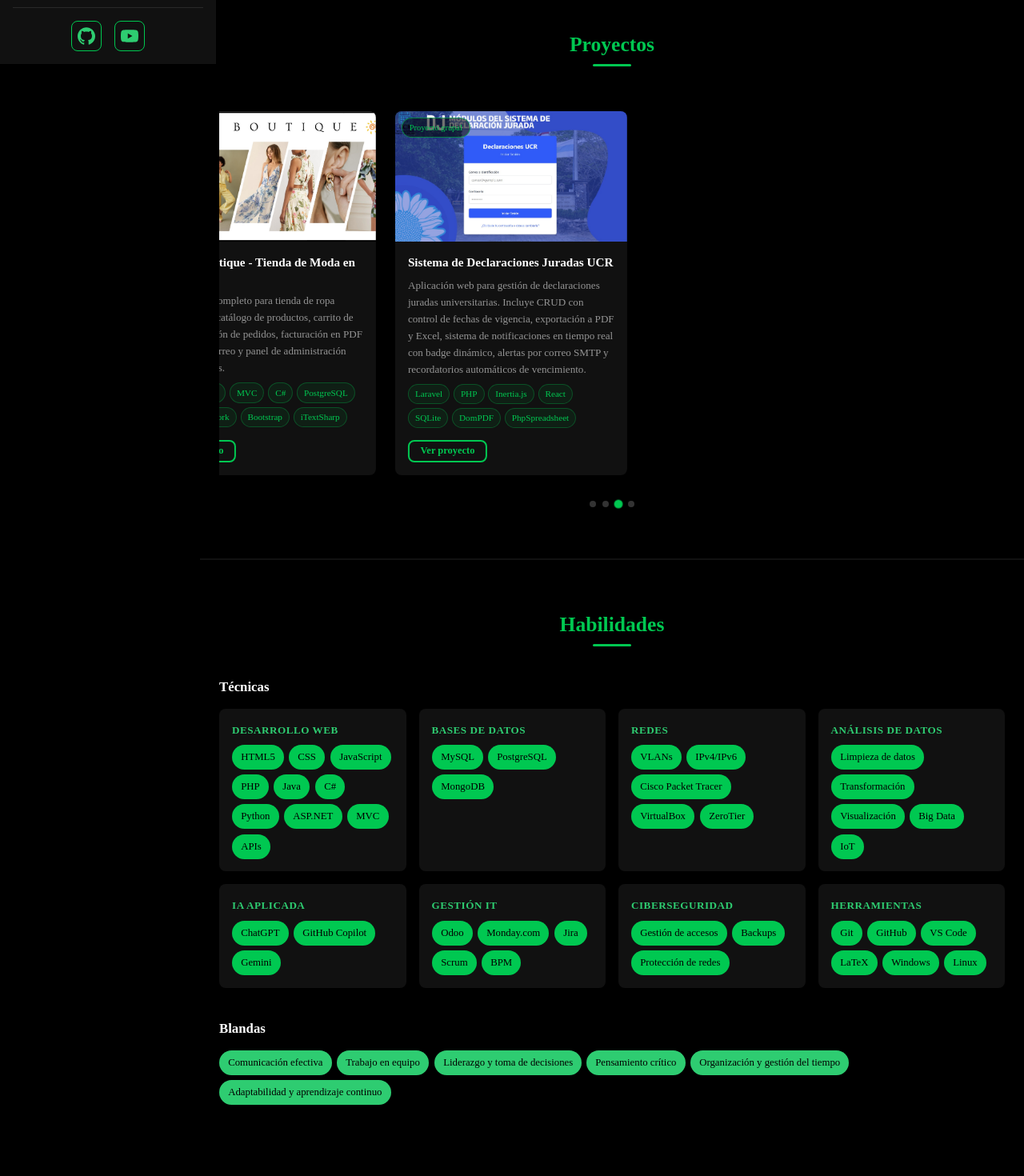
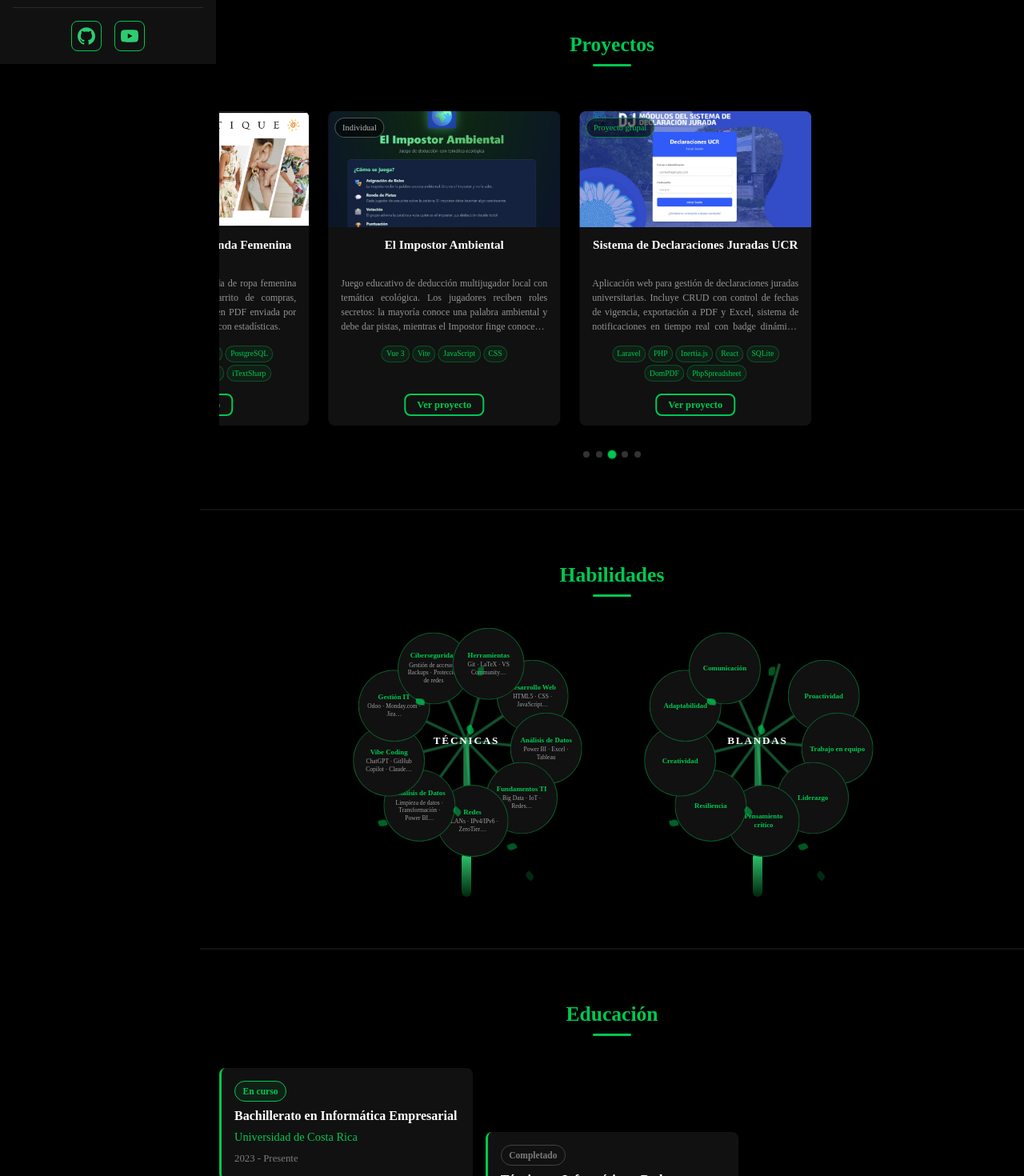
Before and after one commit to JCarlosJimenezC/portafolio-personal, a Vue app: page /#contacto in a window 1280 px wide. Shown: the part 720-2190 px from the top of the page at 80% size. Built offline with nearby package versions, Linux system fonts and the light colour scheme.

Commit message:
Actualización de componentes: se agg una img de un proyecto nuevo, se codificaron las skills  para que simularan un árbol, se agg el segundo apellido en el header, y se mejoro el sobre mi

```diff
--- a/public/data/portafolio.json
+++ b/public/data/portafolio.json
@@ -42,7 +42,7 @@
     },
     {
       "id": 3,
-      "titulo": "Aurora Boutique - Tienda de Moda en Línea",
+      "titulo": "Aurora Boutique — Tienda Femenina",
       "descripcion": "E-commerce completo para tienda de ropa femenina con catálogo de productos, carrito de compras, gestión de pedidos, facturación en PDF enviada por correo y panel de administración con estadísticas.",
       "imagen": "aurora-boutique.jpg",
       "tecnologias": ["ASP.NET Core", "MVC", "C#", "PostgreSQL", "Entity Framework", "Bootstrap", "iTextSharp"],
@@ -50,6 +50,17 @@
       "curso": "IF-5100 Administración de Bases de Datos · I Ciclo 2026",
       "profesor": "MSc. Andrés Alberto Cortés Fuentes",
       "grupal": true
+    },
+    {
+      "id": 5,
+      "titulo": "El Impostor Ambiental",
+      "descripcion": "Juego educativo de deducción multijugador local con temática ecológica. Los jugadores reciben roles secretos: la mayoría conoce una palabra ambiental y debe dar pistas, mientras el Impostor finge conocerla. Incluye efectos de sonido, animaciones CSS y 15 palabras temáticas.",
+      "imagen": "El_Impostor_Ambiental.png",
+      "tecnologias": ["Vue 3", "Vite", "JavaScript", "CSS"],
+      "enlace": "https://github.com/JCarlosJimenezC/Video-Juego---Impostor-Ambiental",
+      "curso": "IF-7102 Multimedios · I Ciclo 2026",
+      "profesor": "Lic. Iván Alonso Chavarría Cubero",
+      "grupal": false
     },
     {
       "id": 4,
@@ -126,21 +137,25 @@
         "categoria": "Desarrollo Web",
         "tecnologias": ["HTML5", "CSS", "JavaScript", "PHP", "Java", "C#", "Python", "ASP.NET", "MVC", "APIs"]
       },
+     {
+        "categoria": "Análisis de Datos",
+        "tecnologias": ["Power BI", "Excel", "Tableau"]
+      },
       {
-        "categoria": "Bases de Datos",
-        "tecnologias": ["MySQL", "PostgreSQL", "MongoDB"]
+        "categoria": "Fundamentos TI",
+        "tecnologias": ["Big Data", "IoT", "Redes", "Ciberseguridad"]
       },
       {
         "categoria": "Redes",
-        "tecnologias": ["VLANs", "IPv4/IPv6", "Cisco Packet Tracer", "VirtualBox", "ZeroTier"]
+        "tecnologias": ["VLANs", "IPv4/IPv6", "ZeroTier","Cisco Packet Tracer", "VirtualBox"]
       },
       {
         "categoria": "Análisis de Datos",
-        "tecnologias": ["Limpieza de datos", "Transformación", "Visualización", "Big Data", "IoT"]
+        "tecnologias": ["Limpieza de datos", "Transformación", "Power BI","Visualización", "IoT","Big Data"]
       },
       {
-        "categoria": "IA Aplicada",
-        "tecnologias": ["ChatGPT", "GitHub Copilot", "Gemini"]
+     "categoria": "Vibe Coding",
+"tecnologias": ["ChatGPT", "GitHub Copilot", "Claude", "Gemini"]
       },
       {
         "categoria": "Gestión IT",
@@ -152,16 +167,18 @@
       },
       {
         "categoria": "Herramientas",
-        "tecnologias": ["Git", "GitHub", "VS Code", "LaTeX", "Windows", "Linux"]
+        "tecnologias": ["Git", "LaTeX","VS Community", "GitHub", "VS Code", "Windows", "Linux"]
       }
     ],
     "blandas": [
-      "Comunicación efectiva",
+      "Proactividad",
       "Trabajo en equipo",
-      "Liderazgo y toma de decisiones",
+      "Liderazgo",
       "Pensamiento crítico",
-      "Organización y gestión del tiempo",
-      "Adaptabilidad y aprendizaje continuo"
+      "Resiliencia",
+      "Creatividad",
+      "Adaptabilidad",
+      "Comunicación"
     ]
   },
 
--- a/src/components/About.vue
+++ b/src/components/About.vue
@@ -4,6 +4,10 @@
 
       <!-- Foto circular centrada -->
       <div class="foto-ondas" v-if="!imgFallback">
+        <div class="onda onda-suave onda-s1"></div>
+        <div class="onda onda-suave onda-s2"></div>
+        <div class="onda onda-freq onda-f1"></div>
+        <div class="onda onda-freq onda-f2"></div>
         <img
           class="about-foto"
           :src="fotoSrc"
@@ -229,22 +233,44 @@ onMounted(() => {
   align-items: center;
 }
 
-.foto-ondas::before,
-.foto-ondas::after {
-  content: '';
+.onda {
   position: absolute;
   inset: 0;
   border-radius: 50%;
-  border: 2px solid var(--verde-2);
   opacity: 0;
-  animation: onda 2.4s ease-out infinite;
+  pointer-events: none;
 }
 
-.foto-ondas::after { animation-delay: 1.2s; }
+/* Anillos suaves */
+.onda-suave {
+  border: 2px solid var(--verde-2);
+  animation: onda-circulo 2.6s ease-out infinite;
+}
+.onda-s1 { animation-delay: 0s; }
+.onda-s2 { animation-delay: 1.3s; }
 
-@keyframes onda {
-  0%   { transform: scale(1);   opacity: 0.65; }
-  100% { transform: scale(2.6); opacity: 0; }
+/* Anillos tipo frecuencia: segmentados + rotan */
+.onda-freq {
+  background: repeating-conic-gradient(
+    from 0deg,
+    var(--verde-2) 0deg 5deg,
+    transparent 5deg 16deg
+  );
+  -webkit-mask: radial-gradient(farthest-side, transparent calc(100% - 3px), #fff calc(100% - 3px));
+  mask: radial-gradient(farthest-side, transparent calc(100% - 3px), #fff calc(100% - 3px));
+  animation: onda-frecuencia 2.6s ease-out infinite;
+}
+.onda-f1 { animation-delay: 0.65s; }
+.onda-f2 { animation-delay: 1.95s; }
+
+@keyframes onda-circulo {
+  0%   { transform: scale(1);   opacity: 0.7; }
+  100% { transform: scale(1.75); opacity: 0; }
+}
+
+@keyframes onda-frecuencia {
+  0%   { transform: scale(1)    rotate(0deg);   opacity: 0.7; }
+  100% { transform: scale(1.75) rotate(135deg); opacity: 0; }
 }
 
 .about-foto {
@@ -368,6 +394,10 @@ onMounted(() => {
   padding: var(--espacio-sm) var(--espacio-md);
   box-shadow: var(--sombra-md);
   flex: 1;
+  display: flex;
+  flex-direction: column;
+  justify-content: center;
+  gap: var(--espacio-xs);
   transition: transform 0.3s ease, box-shadow 0.3s ease;
 }
 
@@ -382,7 +412,7 @@ onMounted(() => {
   font-weight: 600;
   letter-spacing: 0.05em;
   text-transform: uppercase;
-  margin-bottom: var(--espacio-xs);
+  text-align: center;
   max-width: none;
 }
 
--- a/src/components/Gallery.vue
+++ b/src/components/Gallery.vue
@@ -248,7 +248,7 @@ onUnmounted(() => { clearInterval(trackInterval); clearTimeout(navTimeout) })
 .proyecto-img-wrapper {
   position: relative;
   width: 100%;
-  aspect-ratio: 16 / 9;
+  aspect-ratio: 2 / 1;
   overflow: hidden;
   background: rgba(0,0,0,0.3);
 }
@@ -272,26 +272,45 @@ onUnmounted(() => { clearInterval(trackInterval); clearTimeout(navTimeout) })
 .badge-individual { background: rgba(0,0,0,.55); border: 1px solid rgba(255,255,255,.3); color: rgba(255,255,255,.7); }
 
 .proyecto-info {
-  padding: var(--espacio-sm);
+  padding: 0.75rem var(--espacio-sm);
   display: flex;
   flex-direction: column;
-  gap: 0.5rem;
+  gap: 0.55rem;
   flex: 1;
 }
-.proyecto-titulo { color: var(--blanco); font-size: 0.95rem; }
-.proyecto-desc   { color: var(--gris-claro); font-size: 0.82rem; line-height: 1.6; }
+.proyecto-titulo {
+  color: var(--blanco);
+  font-size: 0.95rem;
+  text-align: center;
+  display: -webkit-box;
+  -webkit-line-clamp: 2;
+  -webkit-box-orient: vertical;
+  overflow: hidden;
+  min-height: 2.5rem;
+}
+.proyecto-desc {
+  color: var(--gris-claro);
+  font-size: 0.75rem;
+  line-height: 1.5;
+  text-align: justify;
+  display: -webkit-box;
+  -webkit-line-clamp: 4;
+  -webkit-box-orient: vertical;
+  overflow: hidden;
+  min-height: 4.5rem;
+}
 
-.proyecto-tags { display: flex; flex-wrap: wrap; gap: 0.3rem; }
+.proyecto-tags { display: flex; flex-wrap: wrap; gap: 0.2rem; min-height: 2.8rem; align-content: flex-start; margin-top: 0.4rem; justify-content: center; }
 .proyecto-tag {
-  font-size: 0.7rem;
-  padding: 0.15rem 0.5rem;
+  font-size: 0.6rem;
+  padding: 0.1rem 0.35rem;
   border-radius: 999px;
   background: rgba(0,200,81,.08);
   color: var(--verde-2);
   border: 1px solid rgba(0,200,81,.3);
 }
 
-.proyecto-footer { margin-top: auto; padding-top: 0.4rem; }
+.proyecto-footer { margin-top: auto; padding-top: 0.4rem; display: flex; justify-content: center; }
 .proyecto-btn {
   background-color: transparent;
   border: 2px solid var(--verde-2);
--- a/src/components/Header.vue
+++ b/src/components/Header.vue
@@ -18,7 +18,7 @@
         height="90"
         decoding="async"
       />
-      <h2 class="nombre">Juan Carlos Jiménez</h2>
+      <h2 class="nombre">Juan Carlos Jiménez Castrillo</h2>
       <p class="titulo">Informática Empresarial</p>
     </div>
 
--- a/src/components/Skills.vue
+++ b/src/components/Skills.vue
@@ -2,59 +2,132 @@
   <section id="skills" class="skills section">
     <div class="container">
       <h2 class="titulo-seccion">Habilidades</h2>
+      <div class="bosque">
 
-      <div class="skills-bloque">
-        <h3 class="skills-subtitulo">Técnicas</h3>
-        <div class="categorias-grid">
-          <div
-            v-for="cat in habilidades.tecnicas"
-            :key="cat.categoria"
-            class="categoria"
-          >
-            <p class="categoria-nombre">{{ cat.categoria }}</p>
-            <div class="tags">
-              <span
-                v-for="(tech, i) in cat.tecnologias"
-                :key="tech"
-                class="tag"
-                :style="{ animationDelay: `${i * 55}ms` }"
-              >{{ tech }}</span>
+        <!-- Árbol 1: Técnicas -->
+        <div class="arbol">
+          <div class="copa">
+            <!-- Tronco fijo (no gira) -->
+            <svg class="svg-tronco" viewBox="0 0 100 100" preserveAspectRatio="none" aria-hidden="true">
+              <line x1="50" y1="100" x2="50" y2="50" class="linea-tronco"/>
+            </svg>
+
+            <!-- Copa giratoria -->
+            <div class="orbita">
+              <svg class="svg-ramas" viewBox="0 0 100 100" preserveAspectRatio="none" aria-hidden="true">
+                <line v-for="(pos, i) in posiciones" :key="i"
+                      x1="50" y1="50" :x2="pos.left" :y2="pos.top"
+                      class="linea-rama"/>
+              </svg>
+              <div
+                v-for="(cat, i) in habilidades.tecnicas"
+                :key="cat.categoria"
+                class="hoja-ancla"
+                :style="`left:${posiciones[i].left}%;top:${posiciones[i].top}%`"
+              >
+                <div class="hoja" :title="cat.tecnologias.join(', ')">
+                  <span class="hoja-nombre">{{ cat.categoria }}</span>
+                  <span class="hoja-techs">{{ cat.tecnologias.slice(0, 3).join(' · ') }}{{ cat.tecnologias.length > 3 ? '…' : '' }}</span>
+                </div>
+              </div>
             </div>
+
+            <!-- Hojas cayendo -->
+            <div v-for="(h, i) in hojasCayendo" :key="`t${i}`"
+                 class="hoja-cae" :class="`cae-${h.v}`"
+                 :style="`left:${h.x}%;animation-duration:${h.dur}s;animation-delay:${h.del}s`"
+                 aria-hidden="true"></div>
+
+            <span class="copa-titulo">Técnicas</span>
           </div>
+          <div class="tronco"></div>
         </div>
-      </div>
 
-      <div class="skills-bloque">
-        <h3 class="skills-subtitulo">Blandas</h3>
-        <div class="tags">
-          <span
-            v-for="(habilidad, i) in habilidades.blandas"
-            :key="habilidad"
-            class="tag tag--blanda"
-            :style="{ animationDelay: `${i * 80}ms` }"
-          >{{ habilidad }}</span>
+        <!-- Árbol 2: Blandas -->
+        <div class="arbol">
+          <div class="copa">
+            <svg class="svg-tronco" viewBox="0 0 100 100" preserveAspectRatio="none" aria-hidden="true">
+              <line x1="50" y1="100" x2="50" y2="50" class="linea-tronco"/>
+            </svg>
+
+            <div class="orbita">
+              <svg class="svg-ramas" viewBox="0 0 100 100" preserveAspectRatio="none" aria-hidden="true">
+                <line v-for="(pos, i) in posiciones" :key="i"
+                      x1="50" y1="50" :x2="pos.left" :y2="pos.top"
+                      class="linea-rama"/>
+              </svg>
+              <div
+                v-for="(hab, i) in habilidades.blandas"
+                :key="hab"
+                class="hoja-ancla"
+                :style="`left:${posiciones[i].left}%;top:${posiciones[i].top}%`"
+              >
+                <div class="hoja">
+                  <span class="hoja-nombre">{{ hab }}</span>
+                </div>
+              </div>
+            </div>
+
+            <!-- Hojas cayendo -->
+            <div v-for="(h, i) in hojasCayendo" :key="`b${i}`"
+                 class="hoja-cae" :class="`cae-${h.v}`"
+                 :style="`left:${h.x}%;animation-duration:${h.dur}s;animation-delay:${h.del}s`"
+                 aria-hidden="true"></div>
+
+            <span class="copa-titulo">Blandas</span>
+          </div>
+          <div class="tronco"></div>
         </div>
+
       </div>
     </div>
   </section>
 </template>
 
 <script setup>
-defineProps({
-  habilidades: { type: Object, required: true }
+import { computed } from 'vue'
+
+const props = defineProps({ habilidades: { type: Object, required: true } })
+
+const COPA_W = 300
+const COPA_H = 280
+const R      = 100
+
+const hojasCayendo = [
+  { x: 28, dur: 5.2, del: 0.0, v: 'a' },
+  { x: 55, dur: 4.6, del: 1.3, v: 'b' },
+  { x: 72, dur: 6.1, del: 0.6, v: 'c' },
+  { x: 40, dur: 5.7, del: 2.5, v: 'a' },
+  { x: 18, dur: 4.3, del: 3.2, v: 'b' },
+  { x: 65, dur: 5.4, del: 1.9, v: 'c' },
+  { x: 48, dur: 6.8, del: 4.1, v: 'a' },
+]
+
+const posiciones = computed(() => {
+  const n = Math.max(
+    props.habilidades.tecnicas.length,
+    props.habilidades.blandas.length
+  )
+  return Array.from({ length: n }, (_, i) => {
+    const angulo = -Math.PI / 2 + (2 * Math.PI * i) / n
+    return {
+      left: +(50 + (R * Math.cos(angulo)) / COPA_W * 100).toFixed(1),
+      top:  +(50 + (R * Math.sin(angulo)) / COPA_H * 100).toFixed(1),
+    }
+  })
 })
 </script>
 
 <style scoped>
 .skills {
   background-color: var(--crema);
+  overflow-x: hidden;
 }
 
 .titulo-seccion {
   color: var(--verde-2);
   margin-bottom: var(--espacio-lg);
 }
-
 .titulo-seccion::after {
   content: '';
   display: block;
@@ -65,87 +138,195 @@ defineProps({
   border-radius: 2px;
 }
 
-.skills-bloque {
-  margin-bottom: var(--espacio-lg);
+/* ── Bosque ──────────────────────────────────────────── */
+.bosque {
+  display: flex;
+  flex-direction: column;
+  align-items: center;
+  gap: var(--espacio-xl);
 }
 
-.skills-subtitulo {
-  color: var(--blanco);
-  font-size: 1.05rem;
-  margin-bottom: var(--espacio-sm);
+@media (min-width: 768px) {
+  .bosque {
+    flex-direction: row;
+    justify-content: center;
+    align-items: flex-end;
+    gap: 4rem;
+  }
 }
 
-.categorias-grid {
-  display: grid;
-  grid-template-columns: 1fr;
-  gap: var(--espacio-sm);
+/* ── Árbol ───────────────────────────────────────────── */
+.arbol {
+  display: flex;
+  flex-direction: column;
+  align-items: center;
 }
 
-.categoria {
-  background: var(--azul-noche);
-  border-radius: var(--radio);
-  padding: var(--espacio-sm);
+/* ── Copa ────────────────────────────────────────────── */
+.copa {
+  position: relative;
+  width: 300px;
+  height: 280px;
+  overflow: visible;
 }
 
-.categoria-nombre {
-  font-weight: 600;
-  color: var(--verde-suave);
-  font-size: 0.82rem;
-  letter-spacing: 0.04em;
-  text-transform: uppercase;
-  margin-bottom: 0.5rem;
-  max-width: none;
+/* ── SVG tronco (fijo) ───────────────────────────────── */
+.svg-tronco {
+  position: absolute;
+  inset: 0;
+  width: 100%;
+  height: 100%;
+  pointer-events: none;
+  z-index: 0;
+  overflow: visible;
 }
 
-.tags {
-  display: flex;
-  flex-wrap: wrap;
-  gap: 0.4rem;
+.linea-tronco {
+  stroke: var(--verde-3);
+  stroke-width: 2.5;
+  stroke-opacity: 0.6;
+  fill: none;
 }
 
-.tag {
-  display: inline-block;
-  padding: 0.3rem 0.7rem;
-  border-radius: 999px;
-  font-size: 0.8rem;
-  font-weight: 500;
-  background-color: var(--neon-cyan);
-  color: #000;
-  cursor: default;
-  animation: aparecerTag 0.4s ease both;
-  transition: transform var(--transicion), background-color var(--transicion), color var(--transicion);
+/* ── Órbita (todo gira) ──────────────────────────────── */
+.orbita {
+  position: absolute;
+  inset: 0;
+  transform-origin: center;    /* 50% 50% — coincide con el radio calculado */
+  animation: girar 40s linear infinite;
 }
 
-.tag:hover {
-  transform: scale(1.1);
-  background-color: #fff;
-  color: #000;
+/* ── SVG ramas (giran con la órbita) ────────────────── */
+.svg-ramas {
+  position: absolute;
+  inset: 0;
+  width: 100%;
+  height: 100%;
+  pointer-events: none;
+  overflow: visible;
 }
 
-.tag--blanda {
-  background-color: var(--verde-3);
-  color: #000;
+.linea-rama {
+  stroke: var(--verde-3);
+  stroke-width: 1.2;
+  stroke-opacity: 0.4;
+  fill: none;
 }
 
-.tag--blanda:hover {
-  background-color: #fff;
-  color: #000;
+/* ── Ancla de posición (no tiene transform propio) ───── */
+.hoja-ancla {
+  position: absolute;
+  transform: translate(-50%, -50%);
 }
 
-@keyframes aparecerTag {
-  from { opacity: 0; transform: scale(0.85) translateY(6px); }
-  to   { opacity: 1; transform: scale(1) translateY(0); }
+/* ── Hoja: contra-gira para mantener texto derecho ───── */
+.hoja {
+  width: 90px;
+  height: 90px;
+  border-radius: 50%;
+  display: flex;
+  flex-direction: column;
+  align-items: center;
+  justify-content: center;
+  text-align: center;
+  gap: 0.12rem;
+  padding: 0.5rem;
+  overflow: hidden;
+  background: var(--azul-noche);
+  border: 1.5px solid rgba(0, 200, 81, 0.4);
+  cursor: default;
+  z-index: 1;
+  animation: contra-girar 40s linear infinite;
+  transition: border-color var(--transicion), box-shadow var(--transicion);
 }
 
-@media (min-width: 480px) {
-  .categorias-grid { grid-template-columns: repeat(2, 1fr); }
+.hoja:hover {
+  border-color: var(--verde-2);
+  box-shadow: 0 0 18px rgba(0, 200, 81, 0.5);
 }
 
-@media (min-width: 900px) {
-  .categorias-grid { grid-template-columns: repeat(3, 1fr); }
+.hoja-nombre {
+  color: var(--verde-2);
+  font-size: 0.55rem;
+  font-weight: 700;
+  line-height: 1.2;
 }
 
-@media (min-width: 1100px) {
-  .categorias-grid { grid-template-columns: repeat(4, 1fr); }
+.hoja-techs {
+  color: rgba(255, 255, 255, 0.6);
+  font-size: 0.47rem;
+  line-height: 1.3;
+}
+
+/* ── Título de copa ──────────────────────────────────── */
+.copa-titulo {
+  position: absolute;
+  left: 50%;
+  top: 50%;
+  transform: translate(-50%, -50%);
+  color: #ffffff;
+  font-size: 0.82rem;
+  font-weight: 700;
+  letter-spacing: 0.14em;
+  text-transform: uppercase;
+  pointer-events: none;
+  z-index: 2;
+  white-space: nowrap;
+  text-shadow: 0 0 12px rgba(0, 0, 0, 0.8);
+}
+
+/* ── Tronco ──────────────────────────────────────────── */
+.tronco {
+  width: 12px;
+  height: 55px;
+  background: linear-gradient(to bottom, var(--verde-3), rgba(0, 130, 40, 0.3));
+  border-radius: 6px;
+}
+
+/* ── Hojas cayendo ───────────────────────────────────── */
+.hoja-cae {
+  position: absolute;
+  top: 10%;
+  width: 8px;
+  height: 11px;
+  background: var(--verde-2);
+  border-radius: 50% 10% 50% 10%;
+  opacity: 0;
+  pointer-events: none;
+  z-index: 4;
+}
+
+.cae-a { animation: caer-a linear infinite; }
+.cae-b { animation: caer-b linear infinite; }
+.cae-c { animation: caer-c linear infinite; }
+
+@keyframes caer-a {
+  0%   { transform: translate(0,   0)    rotate(0deg);   opacity: 0;    }
+  12%  { opacity: 0.8; }
+  85%  { opacity: 0.4; }
+  100% { transform: translate(22px, 300px) rotate(480deg); opacity: 0; }
+}
+@keyframes caer-b {
+  0%   { transform: translate(0,   0)     rotate(30deg);  opacity: 0;   }
+  12%  { opacity: 0.8; }
+  85%  { opacity: 0.4; }
+  100% { transform: translate(-18px, 300px) rotate(-420deg); opacity: 0; }
+}
+@keyframes caer-c {
+  0%   { transform: translate(0,   0)    rotate(-20deg); opacity: 0;    }
+  12%  { opacity: 0.8; }
+  85%  { opacity: 0.4; }
+  100% { transform: translate(10px, 300px) rotate(540deg);  opacity: 0; }
+}
+
+/* ── Órbita / contra-rotación ────────────────────────── */
+@keyframes girar {
+  from { transform: rotate(0deg); }
+  to   { transform: rotate(360deg); }
+}
+
+@keyframes contra-girar {
+  from { transform: rotate(0deg); }
+  to   { transform: rotate(-360deg); }
 }
 </style>
```
Also changed, not shown: src/assets/images/El_Impostor_Ambiental.png (added).
